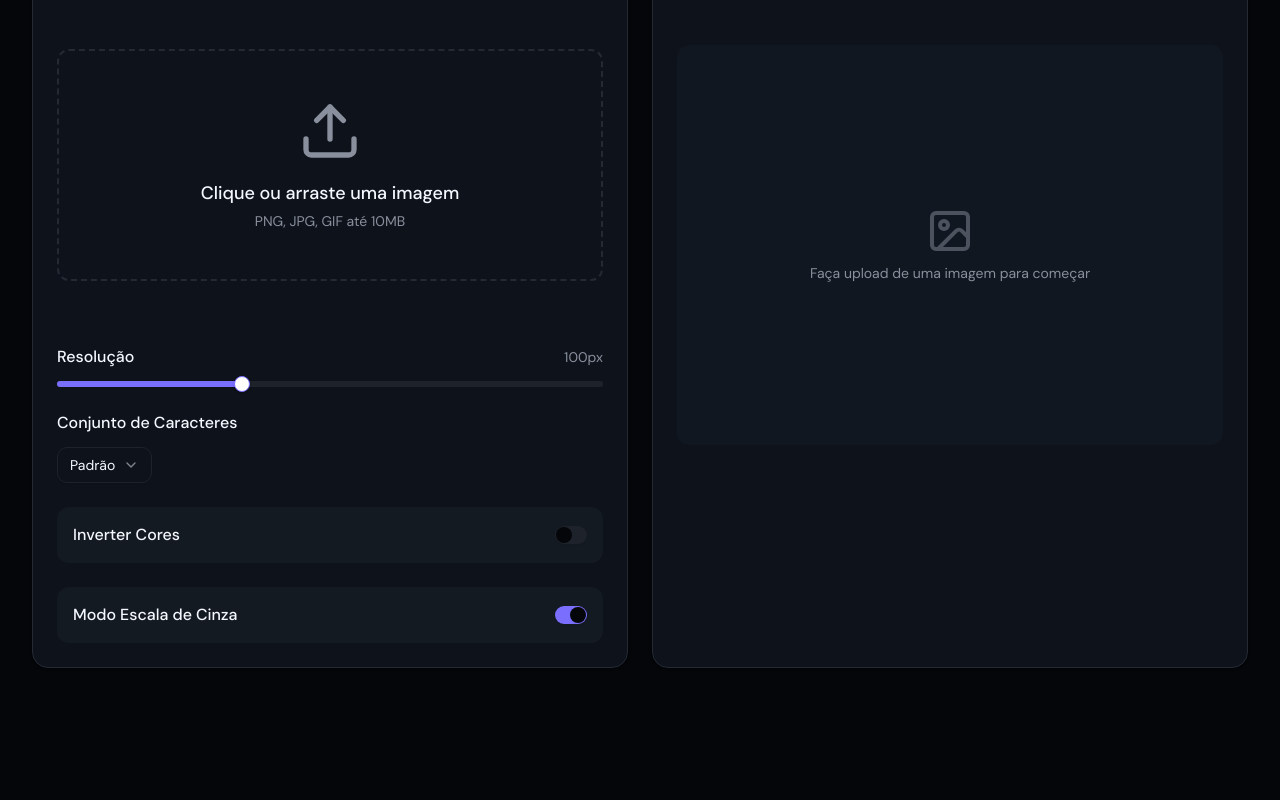
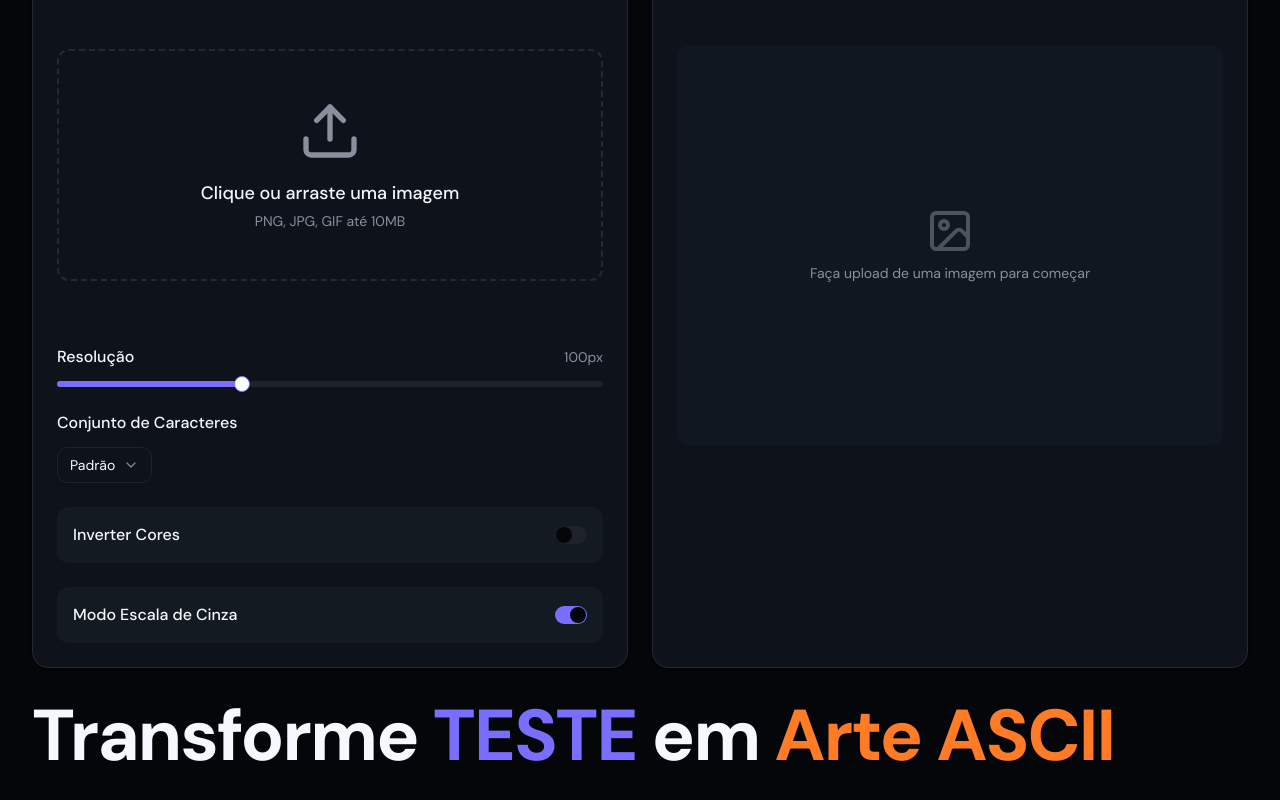
Before and after one commit to diegocp05/ascii-art-converter, a Next.js app: page / in a window 1280 px wide. Shown: the part 292-1092 px from the top of the page. Before the commit the page ends 1024 px from the top, so only its background shows below. Built offline with nearby package versions, Linux system fonts and the light colour scheme.

Commit message:
Add header for ASCII transformation section test

```diff
--- a/components/ascii-converter.tsx
+++ b/components/ascii-converter.tsx
@@ -311,6 +311,10 @@ export function AsciiConverter() {
 
         <canvas ref={canvasRef} className="hidden" />
       </div>
+       <h1 className="text-5xl md:text-7xl font-bold tracking-tight text-balance">
+            Transforme <span className="text-primary">TESTE</span> em{" "}
+            <span className="text-secondary">Arte ASCII</span>
+          </h1>
     </div>
   )
 }
```
